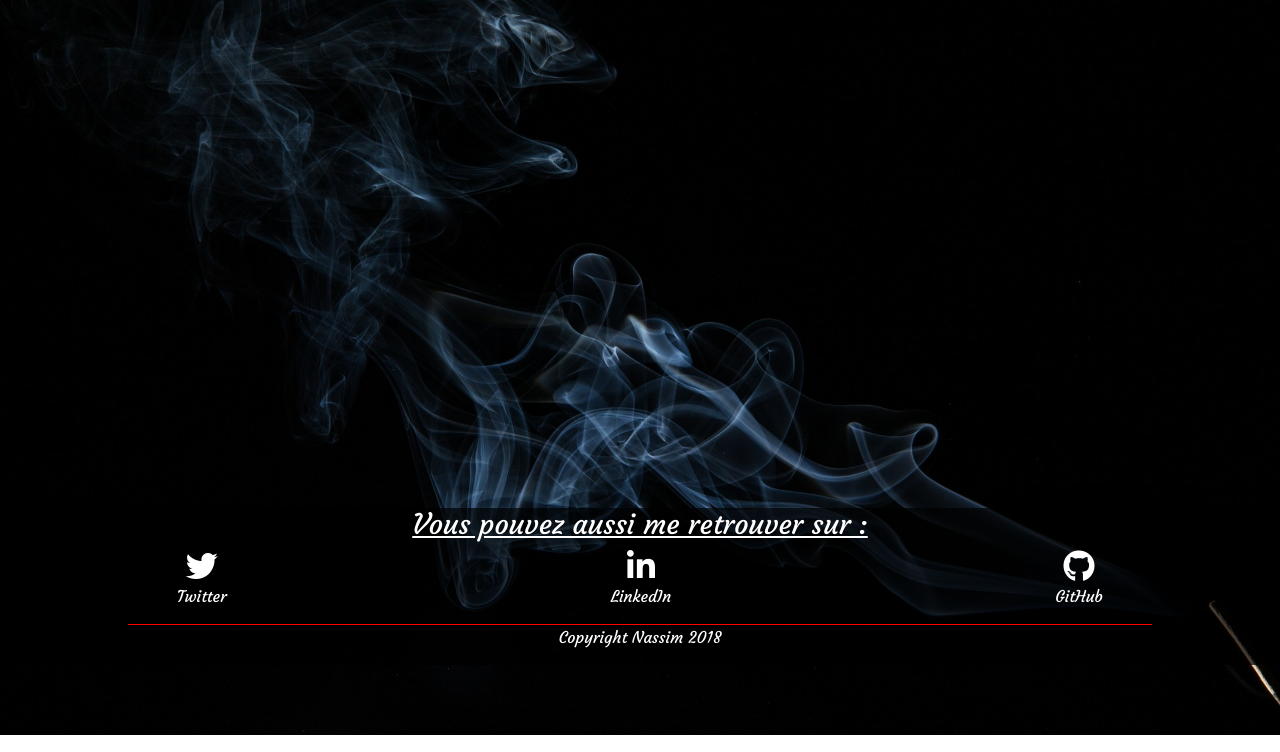
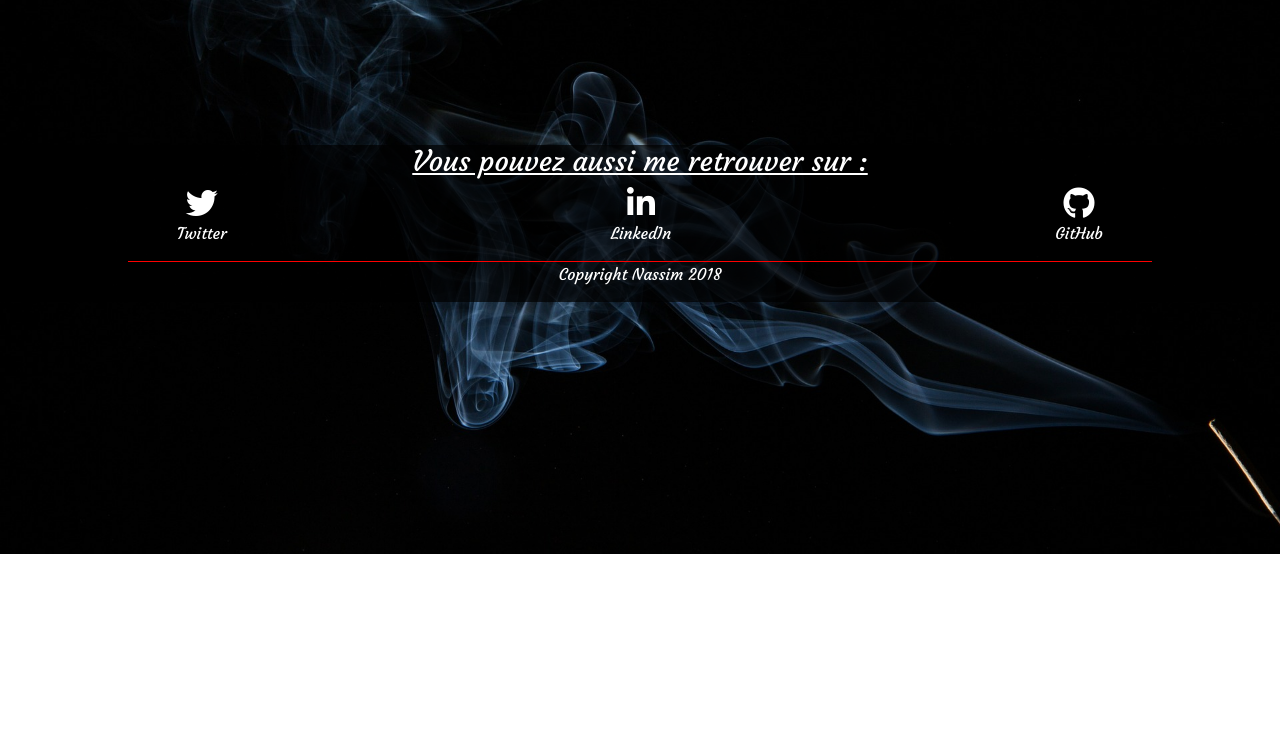
Before and after one commit to Nass9696/Portfolio, a PHP site: page /PageRealisations.php in a window 1280 px wide. Shown: the part 48-800 px from the top of the page. Run offline with PHP 8.4, Linux system fonts and the light colour scheme; data that the repository does not hold is empty; some libraries are stand-ins or nearby versions.

Commit message:
resolve resolution problem

```diff
--- a/PageRealisations.php
+++ b/PageRealisations.php
@@ -56,7 +56,7 @@ $projet = joinProjectOnImg($db);
 <!--~~~~~~~~~~~~~~~~~~~~~~~~~~~~~~END HEADER~~~~~~~~~~~~~~~~~~~~~~~~~~~~~~~~~-->
 
 <!--~~~~~~~~~~~~~~~~~~~~~~~~~~~~~~START MAIN~~~~~~~~~~~~~~~~~~~~~~~~~~~~~~~~~-->
-<main class = "MainOtherPages FullPageRealisation">
+<main class = "MainOtherPages ">
   <!--~~~~~~~~~~~~~~~~~~~~~~~~~~~~~~DESKTOP~~~~~~~~~~~~~~~~~~~~~~~~~~~~~~~~~-->
   <div class = "d-none d-lg-block">
     <aside class="d-lg-flex justify-content-center AsideRealisation flex-lg-wrap col-12">
--- a/css/main.css
+++ b/css/main.css
@@ -114,10 +114,9 @@ textarea {
 	min-height: 65vh;
 }
 
-.FullPageRealisation{
-  display: flex;
-	flex-direction: column;
-	min-height: 53.5vh;
+main {
+	flex: 1;
+  padding: 2rem;
 }
 
 footer a:hover {
@@ -527,9 +526,9 @@ a {
 @media screen and (min-width: 500px) {
 
 /********GENERAL RULES*********/
-footer {
+/* footer {
   height: auto;
-}
+} */
 /********GENERAL RULES*********/
 
 /***************************START MEDIA QUERY INDEX.HTML**************************/
@@ -600,9 +599,9 @@ footer {
 @media screen and (min-width: 992px) {
 
 /********GENERAL RULES*********/
-footer {
+/* footer {
   height: auto;
-}
+} */
 /********GENERAL RULES*********/
 
 /***************************START MEDIA QUERY INDEX.HTML**************************/
```
